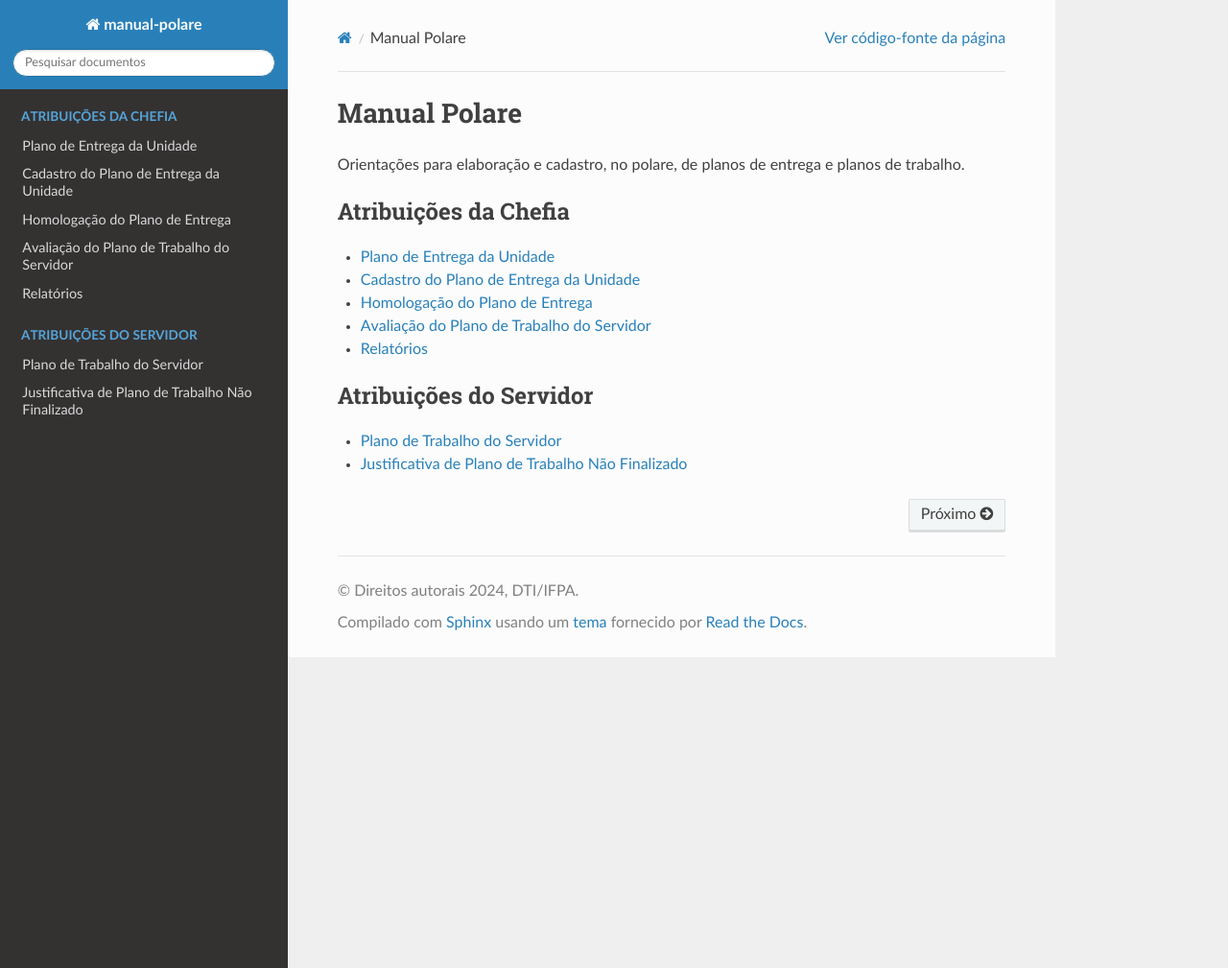
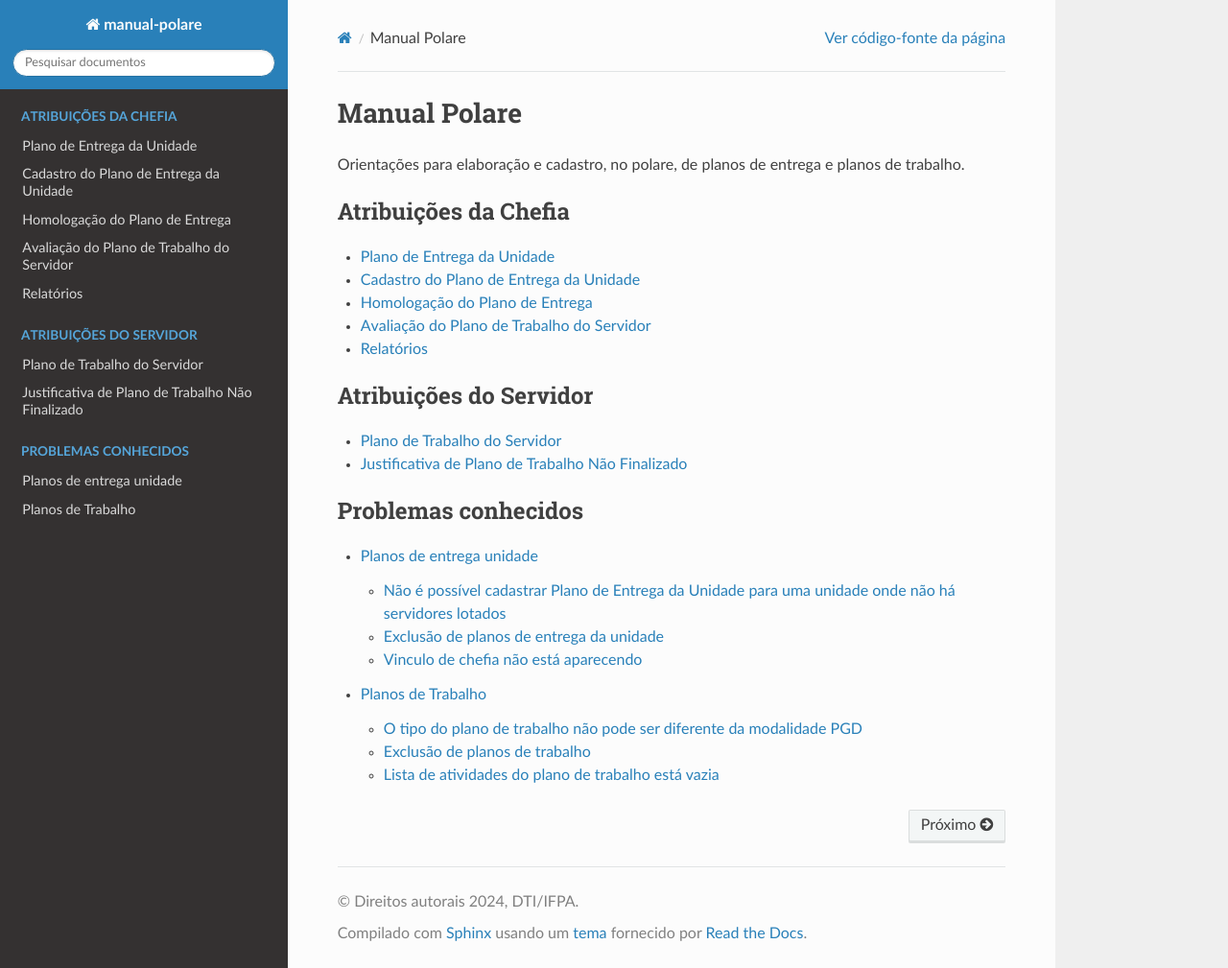
Before and after one commit to djangonauta/manual-polare, a Sphinx documentation site: the page built from docs/index.rst, in a window 1280 px wide and 1009 px high. Shown: the whole window at 96% size. Built offline with Sphinx 7.4.7 and the Read the Docs theme 2.0.0, drawn with Linux system fonts in a browser that asks for light colours.

Commit message:
feat: problemas conhecidos

```diff
--- /dev/null
+++ b/docs/erros-plano-trabalho.rst
@@ -0,0 +1,56 @@
+Planos de Trabalho
+==================
+
+O tipo do plano de trabalho não pode ser diferente da modalidade PGD
+--------------------------------------------------------------------
+
+A modalidade presencial antiga foi suspensa no sistema segundo orientação da PROGEP. Caso seja necessário
+registrar uma modalidade de trabalho completamente presencial, o modelo PGD deve ser editado, excluindo os
+horários presenciais e em seguida escolher "Teletrabalho Parcial (Hibrido)", selecionar todos os dias da
+semana, no campo modalidade, escolher "Presencial", além de preencher os horários.
+
+Um modelo PGD que foi atualizado precisa homologado novamente pela chefia.
+
+.. figure:: /_static/img/modelo-pgd.jpg
+
+
+Exclusão de planos de trabalho
+------------------------------
+
+O polare não permite a exclusão de planos de trabalho homologados. Caso existam dois, ou mais planos, o
+usuário deverá alterar o ano dos planos de trabalho com erro para um ano que não seja o atual e salvá-los. O
+plano correto deve ser atualizado para o ano atual e em seguida enviado para homologação e ser aprovado por
+**chefia da mesma unidade**. Com isso será registrado no sistema apenas um plano de trabalho homologado no ano
+atual.
+
+
+Lista de atividades do plano de trabalho está vazia
+---------------------------------------------------
+
+É necessário que exista um plano de entregas da unidade **homologado** para a **mesma unidade e ano** do plano
+de trabalho.
+
+É possível consultar planos de entregas da unidade no menu de planos. Será necessário verificar se a unidade
+(número) e o ano são os mesmos do plano de trabalho do servidor:
+
+.. figure:: /_static/img/consulta-plano-entrega.png
+
+Caso o plano de entregas da unidade não exista, o chefe da unidade deverá cadastrá-lo e enviá-lo para ser
+homologado por **chefia de unidade superior**.
+
+Em alguns casos o Polare atualiza o ano do plano de entregas da unidade para 0 (zero). Nesse caso a DTI deve
+ajustar o ano do plano de entregas da unidade diretamente no banco de dados do Polare. A ID do plano é exibida
+a URI de acesso do mesmo:
+
+.. figure:: /_static/img/url-plano.png
+
+.. danger::
+    Toda e qualquer alteração em registros deve ser primeiramente executada em banco de dados local para testes
+    antes de ser aplicada no banco de dados de produção.
+
+SQL
+***
+
+.. code:: sql
+
+    update polare.plano_gerencial_unidade set ano=2024 where id=<id_plano>;
--- /dev/null
+++ b/docs/erros-planos-entrega-unidade.rst
@@ -0,0 +1,45 @@
+Planos de entrega unidade
+=========================
+
+Muitas informações registradas no Polare são obtidas dos bancos de dados do SIG (SIGRH e SIGADMIN). Dados
+referentes a unidades são obtidos do SIGRH e dados referentes a perfis de responsabilidade (chefia) são
+obtidos do SIGADMIN. Boa parte dos problemas de funcionamento do Polare são resolvidos corrigindo os dados dos
+servidores nesses sistemas.
+
+
+Não é possível cadastrar Plano de Entrega da Unidade para uma unidade onde não há servidores lotados
+----------------------------------------------------------------------------------------------------
+
+Para cadastrar um plano de entrega da unidade é necessário que exista pelo menos um servidor **localizado** na
+mesma unidade do plano.
+
+É possível gerar um extrato de quais servidores estão localizados uma unidade. Esse relatório pode ser
+obtido por um usuário com perfil de chefia de unidade no SIGRH:
+
+.. figure:: /_static/img/portal-chefia.png
+
+.. figure:: /_static/img/relatorio-menu.png
+
+.. figure:: /_static/img/filtro-relatorio.png
+
+.. figure:: /_static/img/relatorio-analitico.png
+
+Caso não haja servidores localizados, o chefe do sertor deverá entrar em contato com a PROGEP para que a mesma
+localize todos os servidores na unidade correta.
+
+Pode ser necessário alterar a unidade de exercício do servidor antes de localizá-lo. Esse procedimento também
+é realizado pela PROGEP.
+
+
+Exclusão de planos de entrega da unidade
+----------------------------------------
+
+O polare não permite a exclusão de planos de entrega da unidade homologados. Caso existam dois, ou mais
+planos, o usuário deverá alterar o ano dos planos de entrega da unidade com erro para um ano que não seja o
+atual e salvá-los. O plano correto deve ser atualizado para o ano atual e em seguida enviado para homologação
+e ser aprovado por **chefia de unidade superior**. Com isso será registrado no sistema apenas um plano de
+entrega da unidade homologado no ano atual.
+
+
+Vinculo de chefia não está aparecendo
+-------------------------------------
--- a/docs/index.rst
+++ b/docs/index.rst
@@ -19,3 +19,10 @@ Orientações para elaboração e cadastro, no polare, de planos de entrega e pl
 
    plano-trabalho-servidor.rst
    justificativa-plano-trabalho-nao-finalizado.rst
+
+.. toctree::
+   :maxdepth: 2
+   :caption: Problemas conhecidos
+
+   erros-planos-entrega-unidade.rst
+   erros-plano-trabalho.rst
```
Also changed, not shown: docs/static/img/consulta-plano-entrega.png (added), docs/static/img/filtro-relatorio.png (added), docs/static/img/modelo-pgd.jpg (added), docs/static/img/portal-chefia.png (added), docs/static/img/relatorio-analitico.png (added), docs/static/img/relatorio-menu.png (added), docs/static/img/url-plano.png (added), 1 other file.
